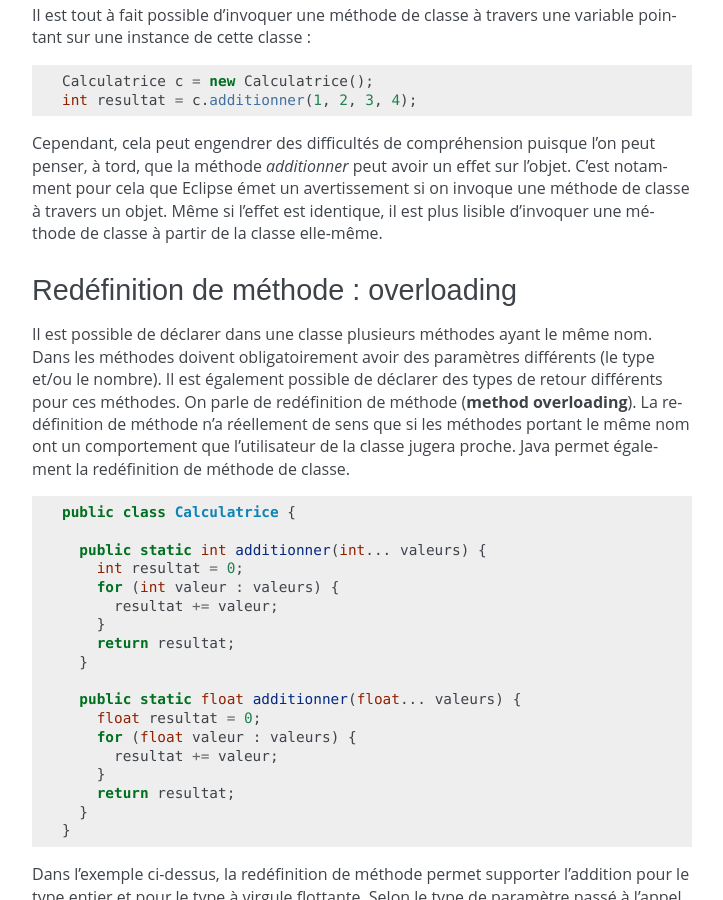
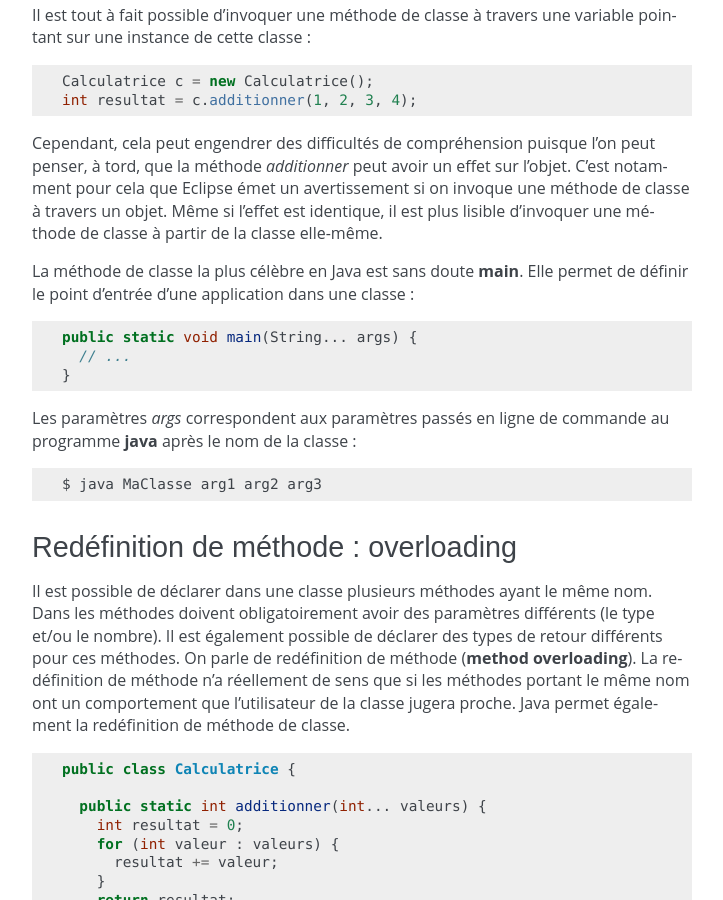
Before and after one commit to lanaflonPerso/cours-java-web, a Sphinx documentation site: the page built from source/attributs_et_methodes.rst, in a window 1280 px wide and 900 px high, scrolled down 9605 px. Shown: the whole window, without its empty margins (398-1121 px from the left). Built offline with Sphinx 7.4.7, drawn with Linux system fonts in a browser that asks for light colours; formulas are drawn with MathJax 3.

Commit message:
ajout de main pour les méthodes de classe

```diff
--- a/source/attributs_et_methodes.rst
+++ b/source/attributs_et_methodes.rst
@@ -540,6 +540,21 @@ C’est notamment pour cela que Eclipse émet un avertissement si on invoque une
 de classe à travers un objet. Même si l’effet est identique, il est plus lisible
 d’invoquer une méthode de classe à partir de la classe elle-même.
 
+La méthode de classe la plus célèbre en Java est sans doute **main**. Elle permet
+de définir le point d'entrée d'une application dans une classe :
+
+::
+
+  public static void main(String... args) {
+    // ...
+  }
+
+Les paramètres *args* correspondent aux paramètres passés en ligne de commande
+au programme **java** après le nom de la classe :
+
+.. code-block:: shell
+
+  $ java MaClasse arg1 arg2 arg3
 
 Redéfinition de méthode : overloading
 *************************************
```
